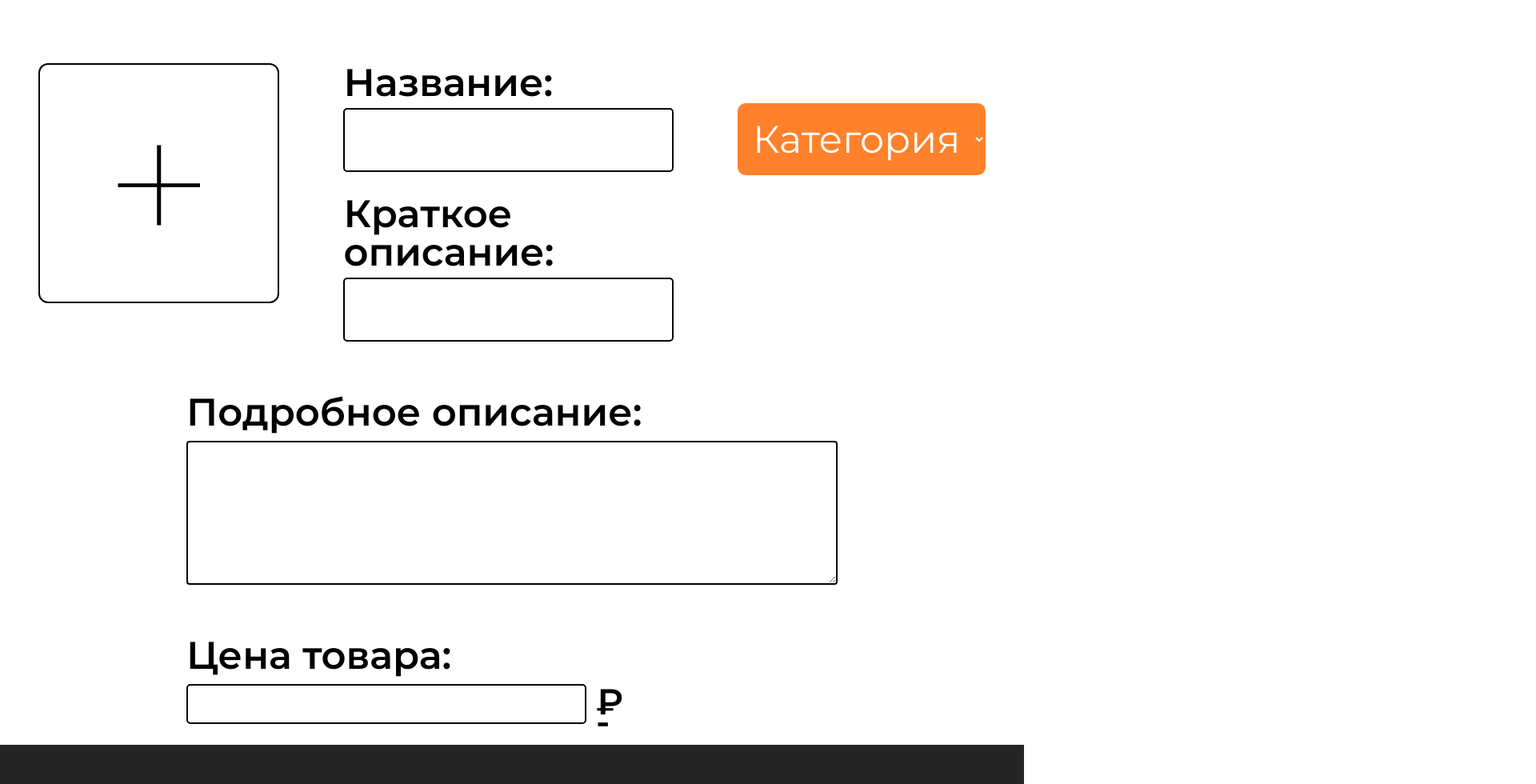
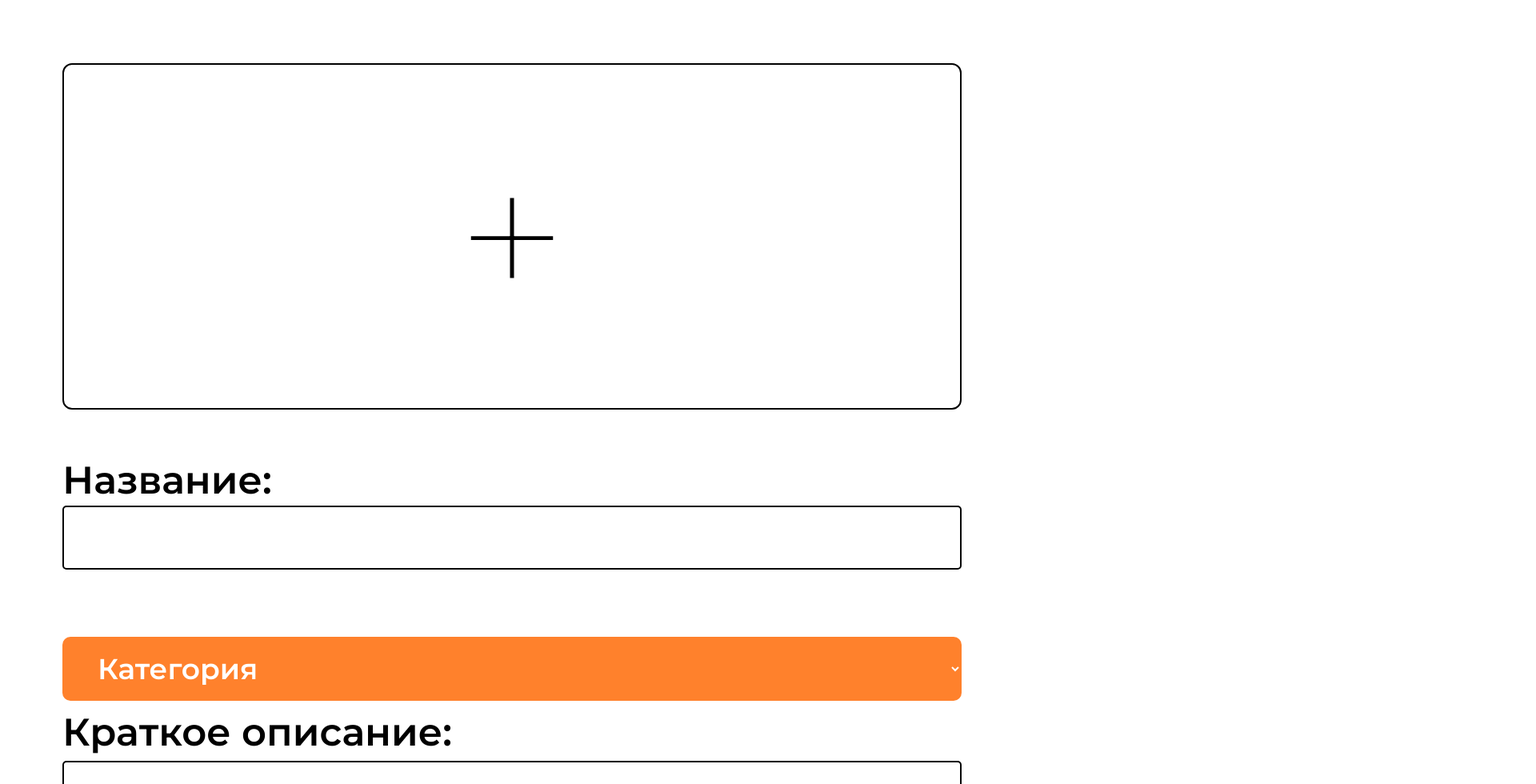
Before and after one commit to Real-s-Sigmas/market, a Vue app in the folder client/: page /AddProduct in a window 1280 px wide. Shown: the part 80-1060 px from the top of the page at 80% size, 1920 px wide, since content can reach past the window. Built offline with nearby package versions, Linux system fonts and the light colour scheme; no server answers.

Commit message:
Добавление продукта(без логики) и архива (с логикой)

```diff
--- a/client/index.html
+++ b/client/index.html
@@ -1,5 +1,5 @@
 <!DOCTYPE html>
-<html lang="en">
+<html lang="ru">
 
 <head>
   <meta charset="UTF-8">
--- a/client/src/componets/admin/AddProduct.vue
+++ b/client/src/componets/admin/AddProduct.vue
@@ -13,12 +13,12 @@ export default {
                 fullDescription: ``,
             },
 
-            topics: [],
+            topics: [`Инструменты`, `балабардааа`],
         }
     },
 
     mounted() {
-        this.getTopics();
+        // this.getTopics();
     },
 
     methods: {
@@ -38,33 +38,38 @@ export default {
 
 
 <template>
-    <form @submit.prevent='addProduct' class="post-container xl:mx-12 flex flex-col mt-16">
-        <div class="up-info flex xl:gap-20 justify-center">
+    <form @submit.prevent='addProduct' class="post-container xl:mx-12 mx-0 flex flex-col mt-16">
+        <div class="up-info flex xl:gap-16 justify-between">
             <div class="image-container input-file border-black border-2 py-20 rounded-xl flex justify-center items-center select-none" role='button'>
                 <input type="file" name="file">
                 <span>+</span>
             </div>
-            <div class="flex flex-col gap-2 text-5xl font-semibold">
-                <label for="title">Название:</label>
-                <input type="text" id='title' v-model='form.title' class='mb-5'>
-                <label for="title">Краткое описание:</label>
-                <input type="text" id='title' v-model='form.description'>
+            <div class="main-info-block flex flex-col">
+                <div class="main-inputs-block flex flex-row xl:gap-16">
+                    <div class="flex flex-col gap-2 text-5xl font-semibold flex-1">
+                        <label for="title">Название:</label>
+                        <input type="text" id='title' v-model='form.title' class='mb-5'>
+                    </div>
+                    <select class='text-4xl font-semibold px-10' v-model='form.topic' >
+                        <option selected value="">Категория</option>
+                        <option :value="topic" v-for='topic in topics'>{{ topic }}</option>
+                    </select>
+                </div>
+                <div class="text-5xl font-semibold">
+                    <label for="desc_short">Краткое описание:</label>
+                    <textarea class='short-desc border border-black mt-3' rows='10' type="text" id='desc_short' v-model='form.description'></textarea>
+                </div>
             </div>
-            <select class='text-5xl' v-model='form.topic' >
-                <option selected value="">Категория</option>
-                <!-- v-for='topic in topics' -->
-                <!-- <option value="topic">{{ topic }}</option> -->
-            </select>
         </div>
         <div class="m-c flex flex-col">
             <label for="fullDescription" class='text-5xl font-semibold mt-16'>Подробное описание:</label>
-            <textarea id='fullDescription' rows='7' v-model='form.fullDescription' class='border-2 border-black mt-3 p-1 rounded'></textarea>
+            <textarea id='fullDescription' rows='10' v-model='form.fullDescription' class='border-2 border-black mt-3 p-1 rounded'></textarea>
         </div>
         <div class="price-block m-c flex flex-col">
             <label for="price" class='text-5xl font-semibold mt-16'>Цена товара:</label>
             <div class="flex gap-3">
                 <input id='price' v-model='form.price' class='price border-2 border-black mt-3 p-1'>
-                <span class='font-semibold relative'>₽ <div class="minus absolute">-</div></span>
+                <span class='font-semibold relative'>Р</span>
             </div>
         </div>
     </form>
@@ -110,16 +115,14 @@ export default {
 
 select {
     margin-top: 50px;
-    height: 90px;
+    height: 80px;
     background-color: #FF812C;
     color: #fff;
     border-radius: 10px;
-    padding: 15px;
 }
 
-input {
+input, textarea {
     width: 100%;
-    height: 80px;
     padding: 5px;
 
     font-size: 20px;
@@ -129,11 +132,56 @@ input {
     border-radius: 5px;
 }
 
+input {
+    height: 80px;
+}
+
+.short-desc {
+    width: 100%;
+}
+
 .image-container {
-    height: 300px;
-    width: 30%;
+    height: 433px;
+    width: 433px;
     font-size: 250px;
     font-weight: 100;
+}
+@media (min-width: 1400px) {
+
+    .up-info {
+        margin: 0 185px;
+    }
+
+    .main-info-block {
+        flex-grow: 1;
+    }
+
+
+    .m-c {
+        margin: 0 185px;
+    }
+}
+
+@media (max-width: 1400px) {
+    .m-c, .up-info {
+        margin: 0 30px;
+    }
+}
+
+@media (max-width: 1284px) {
+    .image-container {
+        width: 100%;
+    }
+
+    .up-info, .main-inputs-block {
+        flex-direction: column !important;
+    }
+
+    select {
+        margin-top: 0;
+        margin-bottom: 15px;
+        width: 100%;
+    }
 }
 
 .price {
@@ -141,17 +189,7 @@ input {
     height: 50px;
 }
 
-.m-c {
-    margin: 0 185px;
-}
-
 .price-block div span {
     font-size: 45px;
 }
-
-.minus {
-    bottom: -25px;
-    left: 0;
-    width: 100000px;
-}
 </style>
--- a/client/src/componets/orders/ArkhivPage.vue
+++ b/client/src/componets/orders/ArkhivPage.vue
@@ -1,11 +1,170 @@
 <script>
+import axios from 'axios';
+
 export default {
+    data() {
+        return {
+            products: [
+                {
+                    code: 8652525252,
+                    image: `src/assets/1111.jpeg`,
+                    title: `Чё то тут`,
+                    count: 52,
+                    description: `Чё то там, Чё то тамЧё то тамЧё то тамЧё то тамЧё то там`,
+                    price: 52000,
+                },
+                {
+                    code: 8652525252,
+                    image: `src/assets/1111.jpeg`,
+                    title: `Чё то тут`,
+                    count: 52,
+                    description: `Чё то там`,
+                    price: 52000,
+                },
+            ],
+            title: ``,
+        }
+    },
 
+    mounted() {
+        // this.loadProducts();
+    },
+
+    methods: {
+        async loadProducts() {
+            let res = await axios.get('/my-orders/arkhiv');
+            this.products = res.data;
+        },
+
+        async findProducts() {
+            let res = await axios.get('/favorites/find-by-title', {
+                params: {
+                    title: this.title,
+                }
+            });
+            this.products = res.data;
+        }
+    }
 }
 </script>
+
+
 <template>
-    d
+    <div class="orders-container mx-10">
+        <div class="flex gap-8">
+            <h2 @click="this.$router.push('/myorders')" class='mt-10 text-3xl font-bold w-fit cursor-pointer'>Все заказы</h2>
+            <h2 class='mt-10 text-3xl font-bold border-b-2 border-black w-fit cursor-pointer'>Архив</h2>
+        </div>
+        <form @submit.prevent='findProducts()' class='flex gap-8 my-6'>
+            <input class='w-full' v-model='title'>
+            <button class="btn" type="submit">Найти</button>
+        </form>
+
+        <div class="products-container">
+            <div class="card border-b-2 border-black py-4 mt-1" v-for='(product) in products'>
+                <div class="info-card flex gap-6 justify-between">
+                    <div class="info-container flex gap-6">
+                        <img class='rounded-xl border-2 border-black' :src="product.image">
+                        <div class="info-block flex flex-col gap-0 relative text-base">
+                            <h3 class='text-4xl font-bold'>{{ product.title }}</h3>
+                            <span>Код товара: {{ product.code }}</span>
+                            <span>Количество: {{ product.count }}</span>
+                            <p>Описание: {{ product.description.substring(0, 40) }}<span v-if='product.description.length >= 40'>...</span> </p>
+
+                            <span class='absolute bottom-0 left-0'>Цена: {{ product.price }}</span>
+                        </div>
+                    </div>
+                    <button class="order-btn mt-4" @click='this.$router.push(`/Product/${product.id}`)'>К товару</button>
+                </div>
+            </div>
+        </div>
+    </div>
 </template>
+
+
 <style scoped>
+@media (max-width: 800px) {
+    .info-card {
+        flex-direction: column;
+        position: relative;
+        gap: 0px;
+    }
 
+    .info-card img {
+        width: 100% !important;
+        height: 250px;
+    }
+
+    .info-container {
+        flex-direction: column;
+    }
+
+    .info-block span {
+        position: relative;
+    }
+
+    .actions {
+        justify-content: space-between
+    }
+}
+
+.order-btn {
+    width: 200px;
+    height: 50px;
+    border-radius: 12px;
+    border: 2px solid #FF812C;
+    color: #fff;
+
+    font-size: 22px;
+
+    transition: all 200ms;
+
+    background-color: #FC6600;
+}
+
+.order-btn:hover {
+    background-color: #fff;
+    color: #FC6600;
+}
+
+.btn {
+    width: 260px;
+    height: 50px;
+    border-radius: 12px;
+    border: 2px solid #FF812C;
+    color: #FF812C;
+
+    font-size: 22px;
+
+    transition: all 200ms;
+}
+
+.btn:hover {
+    background-color: #FF812C;
+    color: #fff;
+}
+
+.btn:active {
+    background-color: #d95700;
+    border-color: #d95700;
+}
+
+input {
+    border-radius: 12px;
+    border: 2px solid #FF812C;
+
+    font-size: 19px;
+
+    transition: all 200ms;
+
+    padding: 0 10px;
+
+    outline: none;
+}
+
+.info-card img {
+    width: 300px;
+    height: 300px;
+    object-fit: cover;
+}
 </style>
--- a/client/src/componets/orders/MyordersPage.vue
+++ b/client/src/componets/orders/MyordersPage.vue
@@ -51,8 +51,11 @@ export default {
 
 <template>
     <div class="orders-container mx-10">
-        <h2 class='mt-10 text-3xl font-bold'>Ваши заказы</h2>
-        <form @submit.prevent='findProducts()' class='flex gap-8 xl:mx-10 my-6'>
+        <div class="flex gap-8">
+            <h2 class='mt-10 text-3xl font-bold border-b-2 border-black w-fit cursor-pointer'>Все заказы</h2>
+            <h2 @click="this.$router.push('/myorders/arkhiv')" class='mt-10 text-3xl font-bold  w-fit cursor-pointer'>Архив</h2>
+        </div>
+        <form @submit.prevent='findProducts()' class='flex gap-8 my-6'>
             <input class='w-full' v-model='title'>
             <button class="btn" type="submit">Найти</button>
         </form>
```
